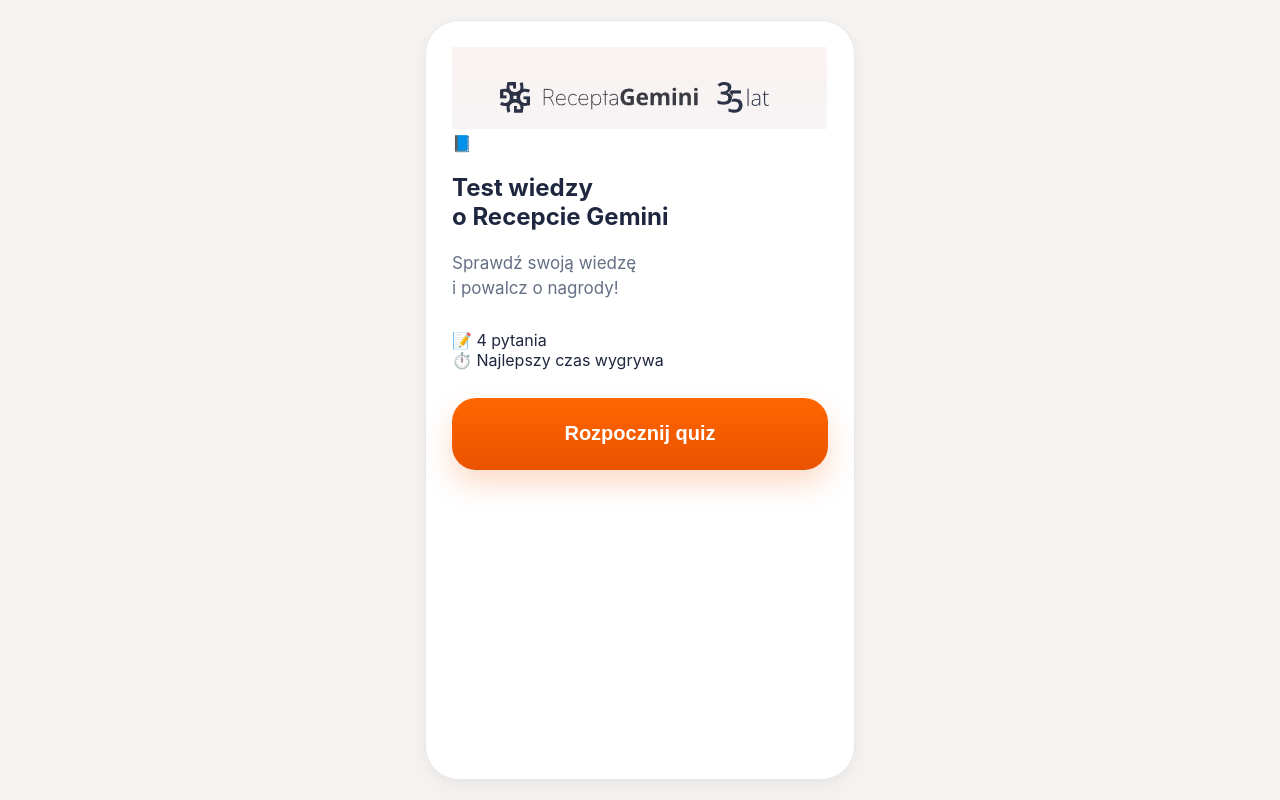
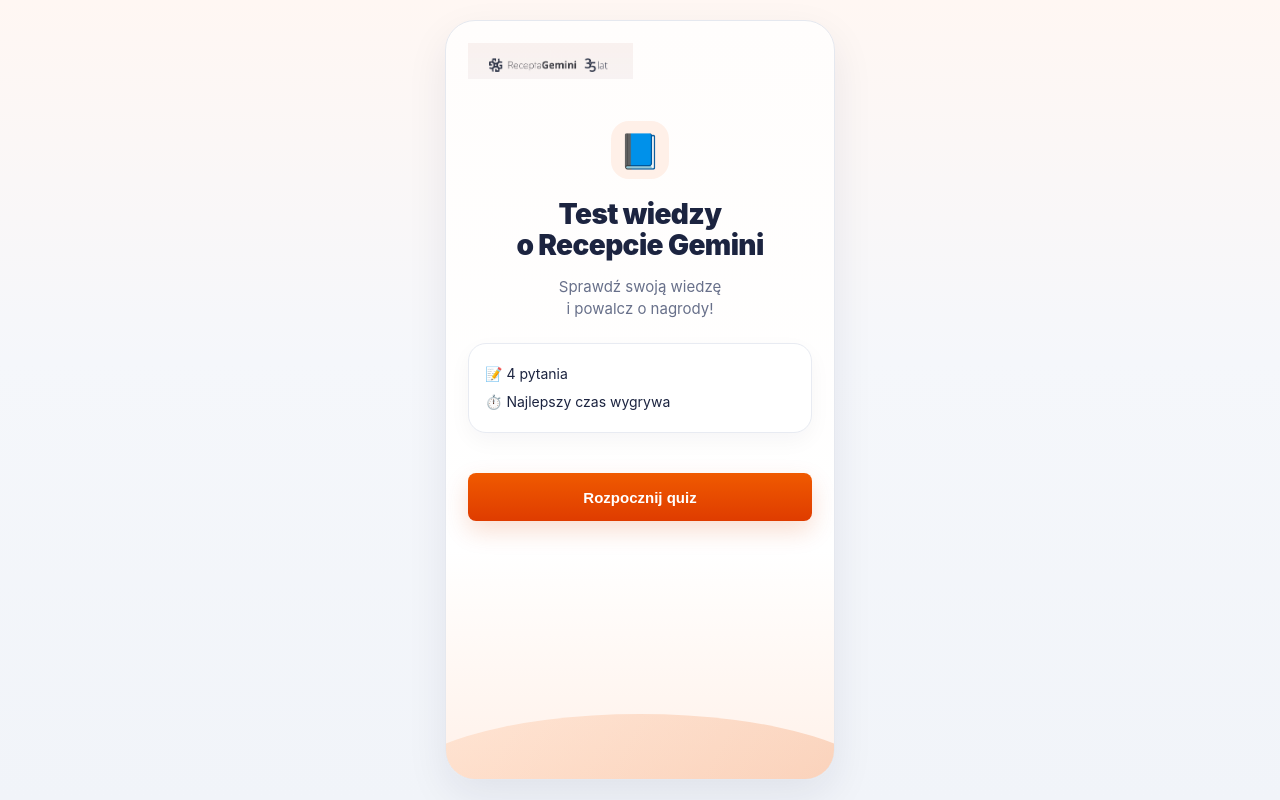
Before and after one commit to kamciaa7-wq/quiz-recepta-gemini, a Next.js app: page / in a window 1280 px wide. Built offline with nearby package versions, Linux system fonts and the light colour scheme.

Commit message:
Update style.css

```diff
--- a/app/style.css
+++ b/app/style.css
@@ -1,322 +1,295 @@
 :root{
-  --bg:#f6f4f3;
-  --card:#ffffff;
-  --text:#1f2740;
-  --muted:#667085;
-  --orange:#d95700;
-  --orange2:#f25c05;
-  --border:#ebe7e4;
+  --orange:#e65300;
+  --orange2:#f05a00;
+  --dark:#1c2440;
+  --muted:#68708a;
+  --bg:#f5f6fa;
+  --soft:#fff4ef;
+  --border:#e8ebf2;
 }
 
-*{
-  box-sizing:border-box;
-}
+*{box-sizing:border-box}
 
 html,body{
   margin:0;
-  padding:0;
-  background:var(--bg);
-  color:var(--text);
+  min-height:100%;
   font-family:Inter,Arial,sans-serif;
-}
-
-body{
-  min-height:100vh;
+  color:var(--dark);
+  background:linear-gradient(180deg,#fff7f3 0%,#f5f7fb 45%,#f1f4f9 100%);
 }
 
 .wrap{
-  width:100%;
   min-height:100vh;
   display:flex;
   justify-content:center;
-  padding:20px 14px;
+  align-items:center;
+  padding:14px;
 }
 
 .phone{
   width:100%;
-  max-width:430px;
-  background:#fff;
-  border-radius:34px;
-  padding:26px;
-  border:1px solid var(--border);
-  box-shadow:
-    0 10px 30px rgba(0,0,0,.04),
-    0 2px 10px rgba(0,0,0,.03);
+  max-width:390px;
+  min-height:760px;
+  background:linear-gradient(180deg,#fffdfc 0%,#ffffff 70%,#fff1e9 100%);
+  border:1px solid #e5e8ef;
+  border-radius:30px;
+  padding:22px;
+  position:relative;
+  overflow:hidden;
+  box-shadow:0 16px 42px rgba(25,30,60,.08);
 }
 
-.brand{
-  margin-bottom:40px;
+.logoImg{
+  width:165px;
+  height:auto;
+  display:block;
+  margin-bottom:34px;
+  mix-blend-mode:multiply;
 }
 
-.brand img{
-  width:210px;
-  height:auto;
-  display:block;
+.heroIcon{
+  width:58px;
+  height:58px;
+  border-radius:18px;
+  background:#fff0e8;
+  color:var(--orange);
+  display:flex;
+  align-items:center;
+  justify-content:center;
+  font-size:34px;
+  margin:42px auto 20px;
 }
 
 .h1{
-  font-size:64px;
-  line-height:.95;
+  font-size:34px;
+  line-height:1.08;
+  text-align:center;
   font-weight:900;
-  letter-spacing:-2px;
-  margin:0 0 18px;
-  color:#1e2645;
+  letter-spacing:-1px;
+  margin:34px 0 12px;
+}
+
+.titleSmall{
+  font-size:28px;
+  line-height:1.12;
+  text-align:center;
+  font-weight:900;
+  letter-spacing:-.6px;
+  margin:16px 0 14px;
 }
 
 .sub{
-  font-size:17px;
-  line-height:1.5;
-  color:#667085;
-  margin-bottom:28px;
+  text-align:center;
+  color:var(--muted);
+  line-height:1.45;
+  font-size:15px;
+  margin:0 0 24px;
+}
+
+.infoCard{
+  background:white;
+  border:1px solid var(--border);
+  border-radius:18px;
+  padding:16px;
+  margin:22px 0;
+  font-size:14px;
+  line-height:2;
+  box-shadow:0 8px 22px rgba(20,30,60,.04);
 }
 
 .label{
   display:block;
-  margin:18px 0 8px;
-  font-size:16px;
+  font-size:13px;
   font-weight:800;
+  margin:14px 0 7px;
 }
 
 .input{
   width:100%;
-  height:68px;
-  border-radius:22px;
-  border:1px solid #dcdfe4;
-  padding:0 20px;
-  font-size:17px;
+  height:44px;
+  border-radius:8px;
+  border:1px solid #d9dee8;
+  background:#fff;
+  padding:0 12px;
+  font-size:14px;
   outline:none;
-  background:white;
 }
 
 .input:focus{
   border-color:var(--orange2);
+  box-shadow:0 0 0 3px rgba(240,90,0,.10);
 }
 
 .btn{
   width:100%;
-  height:72px;
-  border:none;
-  border-radius:24px;
-  background:linear-gradient(180deg,#ff6600,#ea5200);
-  color:white;
-  font-size:20px;
+  height:48px;
+  border:0;
+  border-radius:8px;
+  background:linear-gradient(180deg,#f05a00,#df3c00);
+  color:#fff;
+  font-size:15px;
   font-weight:900;
   cursor:pointer;
-  margin-top:28px;
-  box-shadow:0 14px 28px rgba(240,90,0,.22);
+  margin-top:18px;
+  box-shadow:0 10px 24px rgba(224,70,0,.18);
 }
 
-.btn:hover{
-  opacity:.96;
+.btn:disabled{
+  opacity:.45;
+  cursor:not-allowed;
+}
+
+.btn.secondary{
+  background:white;
+  color:var(--orange);
+  border:1px solid var(--orange);
+  box-shadow:none;
 }
 
 .error{
-  background:#fff3ef;
-  border:1px solid #ffd1c1;
-  color:#bf3d00;
-  padding:18px;
-  border-radius:20px;
-  margin-bottom:20px;
-  line-height:1.5;
+  background:#fff1ed;
+  border:1px solid #ffcbbb;
+  color:#b83b05;
+  border-radius:10px;
+  padding:11px 12px;
+  font-size:13px;
+  margin:12px 0;
 }
 
-.topbar{
+.quizTop{
   display:flex;
   justify-content:space-between;
   align-items:center;
-  margin-bottom:14px;
-  font-weight:700;
-}
-
-.progress{
-  width:100%;
-  height:8px;
-  background:#f1d9ce;
-  border-radius:999px;
-  overflow:hidden;
-  margin-bottom:30px;
-}
-
-.progress span{
-  display:block;
-  height:100%;
-  background:linear-gradient(90deg,#ff6a00,#e65300);
+  font-size:12px;
+  font-weight:800;
+  margin:22px 0;
 }
 
 .q{
-  font-size:31px;
-  line-height:1.25;
-  font-weight:900;
-  margin-bottom:22px;
-  letter-spacing:-.5px;
+  font-size:14px;
+  line-height:1.45;
+  font-weight:800;
+  margin:18px 0;
 }
 
 .answer{
   width:100%;
-  border:1px solid #e3e5e8;
-  border-radius:22px;
-  background:white;
-  padding:20px;
-  margin-bottom:14px;
+  min-height:44px;
   display:flex;
   align-items:center;
-  gap:14px;
+  gap:10px;
+  border:1px solid #dfe4ee;
+  border-radius:8px;
+  background:#fff;
+  padding:10px 12px;
+  margin:9px 0;
+  text-align:left;
+  font-size:13px;
   cursor:pointer;
-  font-size:18px;
-  transition:.15s;
-}
-
-.answer:hover{
-  border-color:#d95700;
 }
 
 .answer.active{
-  border:2px solid #f05a00;
+  border-color:#f05a00;
   background:#fff5ef;
 }
 
 .dot{
-  width:22px;
-  height:22px;
+  width:14px;
+  height:14px;
   border-radius:50%;
-  border:2px solid #d0d5dd;
+  border:1px solid #c7ceda;
   flex-shrink:0;
 }
 
 .answer.active .dot{
   border-color:#f05a00;
-  background:
-    radial-gradient(circle,#f05a00 45%,white 47%);
-}
-
-.center{
-  text-align:center;
+  background:radial-gradient(circle,#f05a00 45%,white 48%);
 }
 
 .trophy{
-  font-size:90px;
-  margin-bottom:10px;
+  text-align:center;
+  font-size:80px;
+  margin:42px 0 8px;
 }
 
-.small{
-  color:#667085;
-  font-size:14px;
+.scoreBox{
+  border:1px solid var(--border);
+  background:white;
+  border-radius:16px;
+  padding:16px;
+  text-align:center;
+  margin:20px 0;
+  font-size:15px;
+}
+
+.rankingCard{
+  background:white;
+  border:1px solid var(--border);
+  border-radius:16px;
+  padding:12px;
+  overflow:auto;
+  margin:20px 0;
 }
 
 .rank{
   width:100%;
   border-collapse:collapse;
+  font-size:12px;
 }
 
-.rank th,
-.rank td{
-  padding:12px 6px;
-  border-bottom:1px solid #eef0f2;
+.rank th,.rank td{
+  padding:9px 6px;
+  border-bottom:1px solid #eef1f6;
   text-align:left;
 }
 
-.admin{
-  padding:24px;
+.rank th{
+  color:var(--muted);
+  font-size:11px;
 }
 
-.adminBox{
-  max-width:1200px;
-  margin:auto;
+.orangeWave{
+  position:absolute;
+  left:-50px;
+  right:-50px;
+  bottom:-85px;
+  height:150px;
+  background:linear-gradient(135deg,#ffb07a,#e65300);
+  border-radius:50% 50% 0 0;
+  opacity:.22;
+  pointer-events:none;
 }
 
-.adminHead{
-  display:flex;
-  justify-content:space-between;
-  gap:20px;
-  margin-bottom:24px;
+/* ADMIN */
+.admin{min-height:100vh;padding:24px;background:#f7f8fa}
+.adminBox{max-width:1180px;margin:auto}
+.adminHead{display:flex;justify-content:space-between;gap:16px;align-items:center;margin-bottom:22px}
+.grid{display:grid;grid-template-columns:repeat(4,1fr);gap:16px}
+.stat{background:white;border:1px solid #eceff3;border-radius:18px;padding:20px}
+.stat b{font-size:24px}
+.tableWrap{background:white;border:1px solid #eceff3;border-radius:18px;padding:20px;margin-top:18px;overflow:auto}
+.admin table{width:100%;border-collapse:collapse}
+.admin th,.admin td{border-bottom:1px solid #eef1f4;padding:12px;text-align:left}
+.admin th{font-size:12px;color:#667085}
+.adminLogin{max-width:420px;margin:80px auto;background:white;padding:24px;border-radius:18px;border:1px solid #eee}
+.actions{display:flex;gap:10px;flex-wrap:wrap}
+
+@media(max-width:430px){
+  .wrap{
+    padding:0;
+    align-items:stretch;
+  }
+
+  .phone{
+    max-width:none;
+    min-height:100vh;
+    border-radius:0;
+    border:0;
+    box-shadow:none;
+  }
 }
 
-.grid{
-  display:grid;
-  grid-template-columns:repeat(4,1fr);
-  gap:16px;
-  margin:22px 0;
+@media(max-width:760px){
+  .grid{grid-template-columns:1fr}
+  .adminHead{align-items:flex-start;flex-direction:column}
 }
-
-.stat{
-  background:white;
-  border-radius:24px;
-  padding:24px;
-  border:1px solid #ececec;
-}
-
-.stat b{
-  display:block;
-  margin-top:8px;
-  font-size:30px;
-}
-
-.tableWrap{
-  background:white;
-  border-radius:24px;
-  border:1px solid #ececec;
-  padding:24px;
-  overflow:auto;
-}
-
-.admin table{
-  width:100%;
-  border-collapse:collapse;
-}
-
-.admin th,
-.admin td{
-  padding:14px;
-  border-bottom:1px solid #eceff3;
-  text-align:left;
-}
-
-.admin th{
-  color:#667085;
-  font-size:13px;
-}
-
-.actions{
-  display:flex;
-  gap:12px;
-  flex-wrap:wrap;
-}
-
-.adminLogin{
-  max-width:420px;
-  background:white;
-  border-radius:28px;
-  padding:30px;
-  margin:60px auto;
-  border:1px solid #ececec;
-}
-
-@media(max-width:700px){
-
-  .phone{
-    border-radius:0;
-    min-height:100vh;
-    max-width:100%;
-    padding:22px;
-  }
-
-  .h1{
-    font-size:56px;
-  }
-
-  .q{
-    font-size:27px;
-  }
-
-  .grid{
-    grid-template-columns:1fr;
-  }
-
-  .adminHead{
-    flex-direction:column;
-  }
-
-  .brand img{
-    width:190px;
-  }
-}
```
